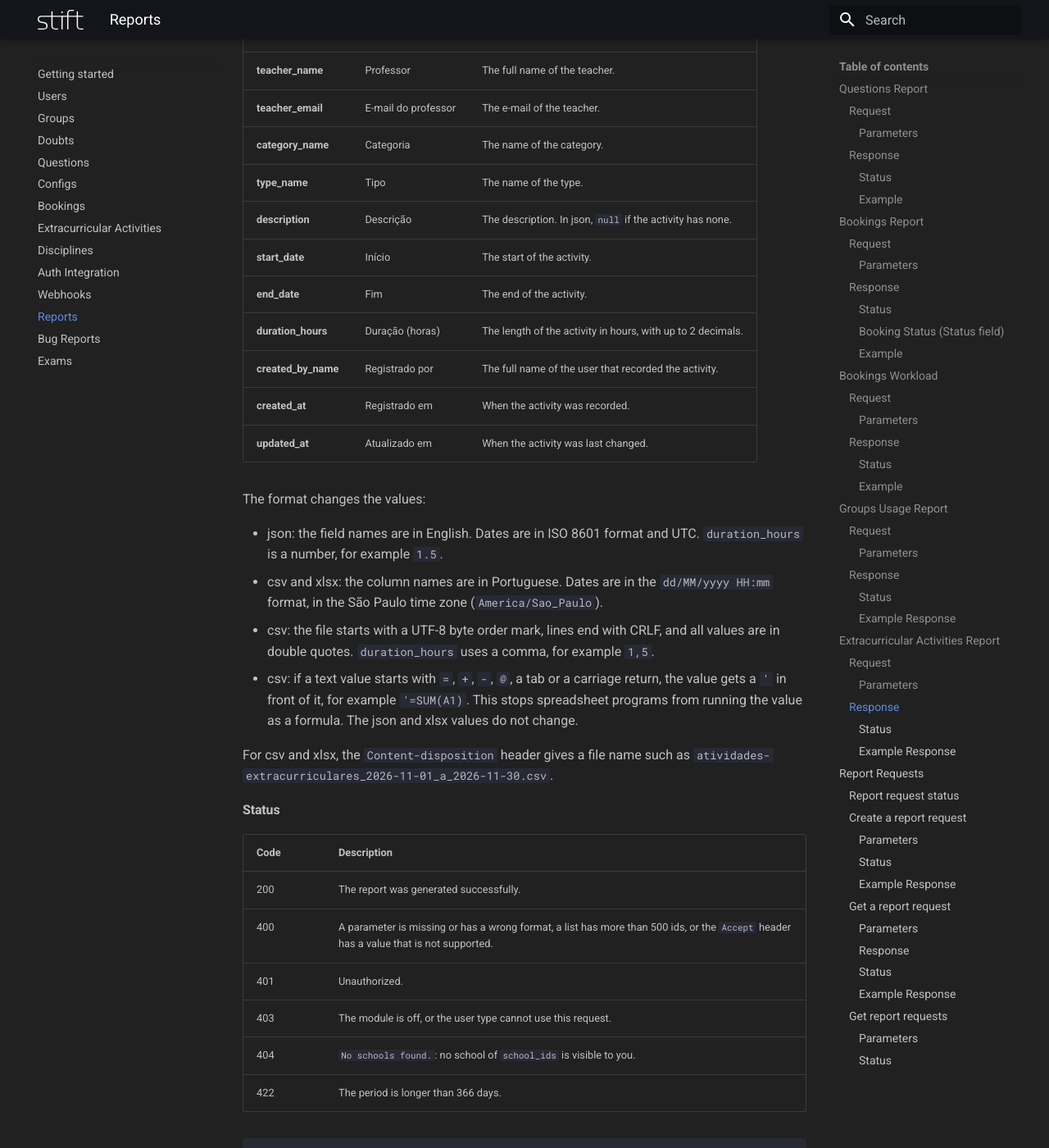
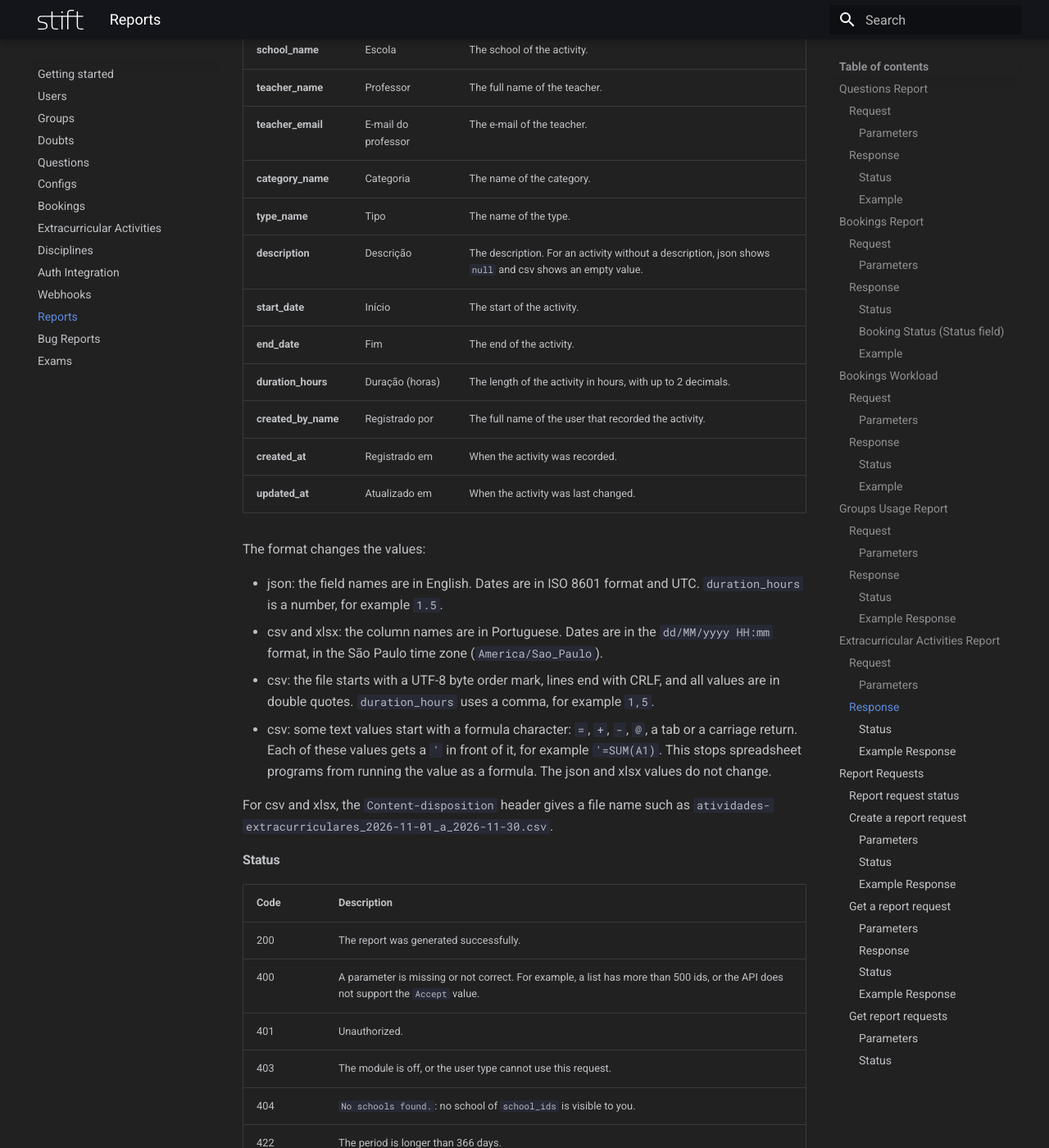
Before and after one commit to StiftTechnologies/developers-portal, an MkDocs documentation site: the page built from docs/reports.md, in a window 1280 px wide and 1400 px high, scrolled down 9655 px. Shown: the whole window at 82% size. Built offline with MkDocs 1.6.1 and Material for MkDocs 9.7.7, drawn with Linux system fonts in a browser that asks for light colours; some of the changed text lies outside the part shown.

Commit message:
docs(extracurricular): clarify date range and school errors

````diff
--- a/docs/reports.md
+++ b/docs/reports.md
@@ -326,7 +326,7 @@ The period can be at most 366 days. For a longer period, use [Report Requests](#
 | **category_ids** | Body     | string[]                 | Only activities of these categories. From 1 to 500 ids.                                                                                                                                                                                           | No       |
 | **Accept**       | Header   | Mime type                | The format of the report: `application/json` (json), `text/csv` (csv) or `application/vnd.openxmlformats-officedocument.spreadsheetml.sheet` (xlsx). `*/*` also returns json. **If you do not send this header, the report is in CSV.** Send one value only. | No       |
 
-The report includes each activity that overlaps the period, also when it starts before `start_date` or ends after `end_date`. The report has no filter for types or groups.
+The report includes each activity that overlaps the period. Thus an activity that starts before `start_date` or ends after `end_date` is in the report. The report has no filter for types or groups.
 
 ```json title="Request body"
 {
@@ -347,7 +347,7 @@ The oldest activities come first. Each row has these columns:
 | **teacher_email**   | E-mail do professor | The e-mail of the teacher.                                        |
 | **category_name**   | Categoria          | The name of the category.                                          |
 | **type_name**       | Tipo               | The name of the type.                                              |
-| **description**     | Descrição          | The description. In json, `null` if the activity has none.         |
+| **description**     | Descrição          | The description. For an activity without a description, json shows `null` and csv shows an empty value. |
 | **start_date**      | Início             | The start of the activity.                                         |
 | **end_date**        | Fim                | The end of the activity.                                           |
 | **duration_hours**  | Duração (horas)    | The length of the activity in hours, with up to 2 decimals.        |
@@ -360,7 +360,7 @@ The format changes the values:
 - json: the field names are in English. Dates are in ISO 8601 format and UTC. `duration_hours` is a number, for example `1.5`.
 - csv and xlsx: the column names are in Portuguese. Dates are in the `dd/MM/yyyy HH:mm` format, in the São Paulo time zone (`America/Sao_Paulo`).
 - csv: the file starts with a UTF-8 byte order mark, lines end with CRLF, and all values are in double quotes. `duration_hours` uses a comma, for example `1,5`.
-- csv: if a text value starts with `=`, `+`, `-`, `@`, a tab or a carriage return, the value gets a `'` in front of it, for example `'=SUM(A1)`. This stops spreadsheet programs from running the value as a formula. The json and xlsx values do not change.
+- csv: some text values start with a formula character: `=`, `+`, `-`, `@`, a tab or a carriage return. Each of these values gets a `'` in front of it, for example `'=SUM(A1)`. This stops spreadsheet programs from running the value as a formula. The json and xlsx values do not change.
 
 For csv and xlsx, the `Content-disposition` header gives a file name such as `atividades-extracurriculares_2026-11-01_a_2026-11-30.csv`.
 
@@ -369,7 +369,7 @@ For csv and xlsx, the `Content-disposition` header gives a file name such as `at
 | Code | Description                                                                                                                         |
 | ---- | ----------------------------------------------------------------------------------------------------------------------------------- |
 | 200  | The report was generated successfully.                                                                                              |
-| 400  | A parameter is missing or has a wrong format, a list has more than 500 ids, or the `Accept` header has a value that is not supported. |
+| 400  | A parameter is missing or not correct. For example, a list has more than 500 ids, or the API does not support the `Accept` value. |
 | 401  | Unauthorized.                                                                                                                       |
 | 403  | The module is off, or the user type cannot use this request.                                                                        |
 | 404  | `No schools found.`: no school of `school_ids` is visible to you.                                                                   |
@@ -511,11 +511,11 @@ GET /reports/requests/{report_request_id}
 | **format**       | string         | `csv` or `xlsx`.                                                                                  |
 | **status**       | string         | See [Report request status](#report-request-status).                                              |
 | **params**       | object         | The parameters that the API saved for the report. Do not depend on its fields.                    |
-| **file_name**    | string \| null | The name of the file, when `status` is `DONE`.                                                    |
-| **error**        | string \| null | The reason, when `status` is `FAILED`.                                                            |
+| **file_name**    | string \| null | The name of the file. It has a value for the status `DONE`.                                       |
+| **error**        | string \| null | The reason of the failure. It has a value for the status `FAILED`.                                |
 | **created_at**   | string         | When the request was created.                                                                     |
 | **finished_at**  | string \| null | When the file was ready or the request failed.                                                    |
-| **download_url** | string         | A link to the file. Only when `status` is `DONE`. The link expires after one hour. To get a new link, send this request again. |
+| **download_url** | string         | A link to the file. This field is present only for the status `DONE`. The link expires after one hour. To get a new link, send this request again. |
 
 #### Status
 
````
Also changed, not shown: other parts of docs/reports.md (+1 -1 lines), docs/extracurricular-activities.md (+4 -3 lines).
